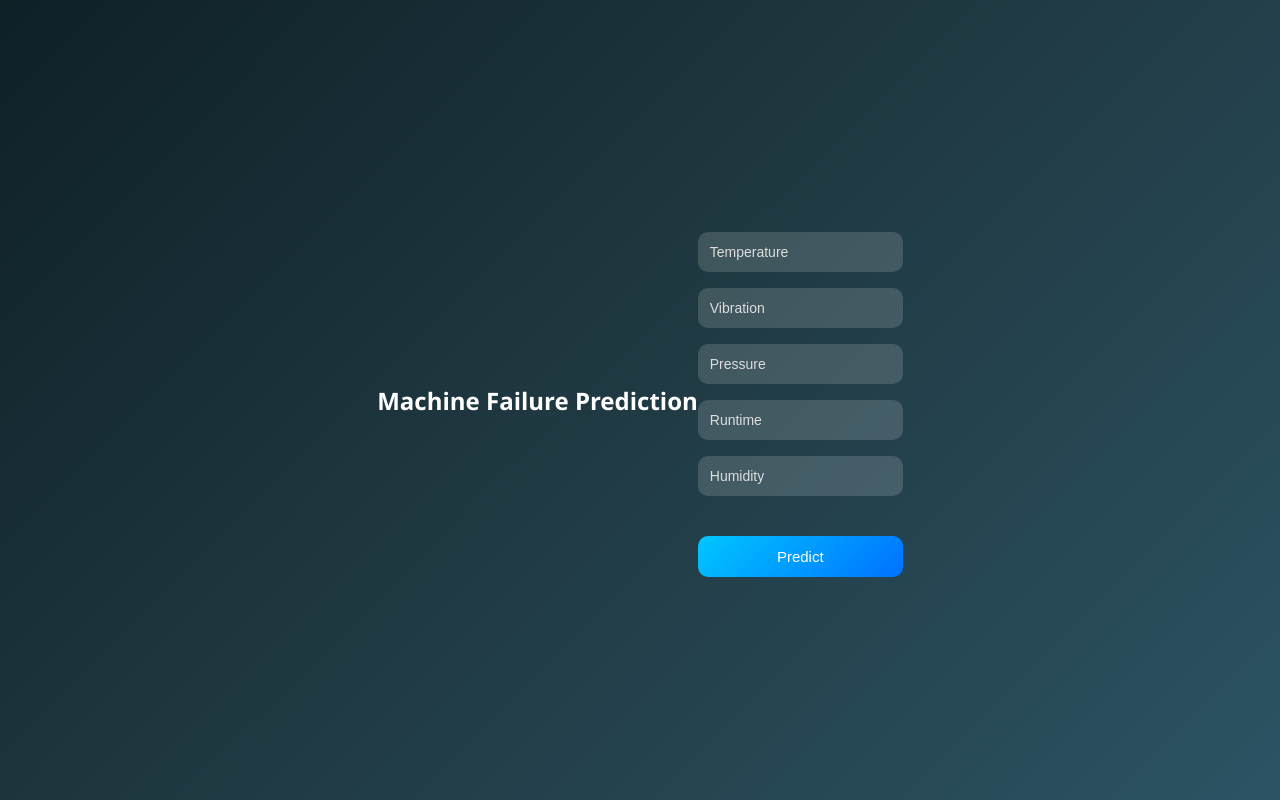
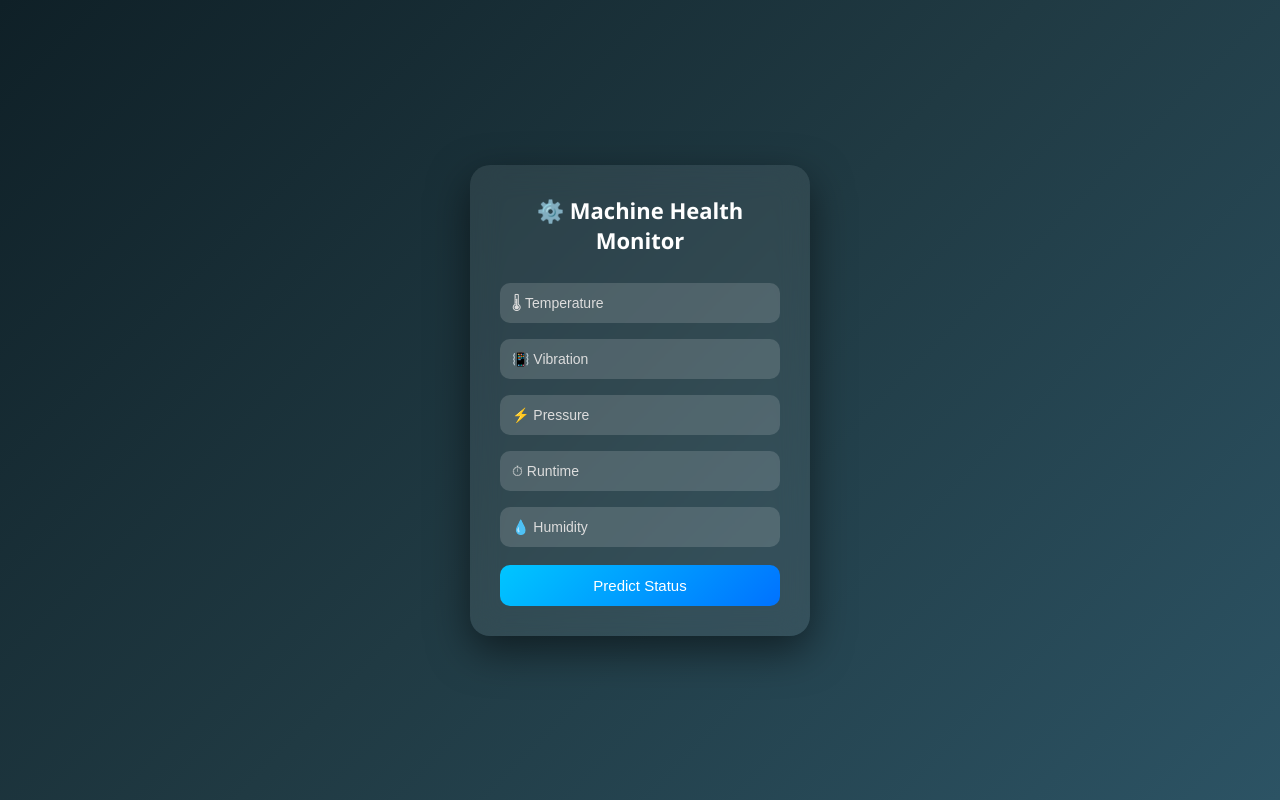
Before and after one commit to anubhavtomar32/Machine-Failure-Prediction1, a Flask app: page / in a window 1280 px wide. Run offline with Flask 3, Linux system fonts and the light colour scheme; parts of the project's set-up code (start-up, migrations or seed data) failed here and were passed over.

Commit message:
Revamp form for machine health monitoring

```diff
--- a/templates/index.html
+++ b/templates/index.html
@@ -5,14 +5,28 @@
     <link rel="stylesheet" href="/static/style.css">
 </head>
 <body>
-    <h2>Machine Failure Prediction</h2>
-    <form action="/predict" method="post">
-        <input type="text" name="Temperature" placeholder="Temperature" required><br>
-        <input type="text" name="Vibration" placeholder="Vibration" required><br>
-        <input type="text" name="Pressure" placeholder="Pressure" required><br>
-        <input type="text" name="Runtime" placeholder="Runtime" required><br>
-        <input type="text" name="Humidity" placeholder="Humidity" required><br><br>
-        <button type="submit">Predict</button>
+
+<div class="container">
+    <h1>⚙️ Machine Health Monitor</h1>
+
+    <form id="form" action="/predict" method="post">
+        <input type="number" name="Temperature" placeholder="🌡 Temperature" required>
+        <input type="number" name="Vibration" placeholder="📳 Vibration" required>
+        <input type="number" name="Pressure" placeholder="⚡ Pressure" required>
+        <input type="number" name="Runtime" placeholder="⏱ Runtime" required>
+        <input type="number" name="Humidity" placeholder="💧 Humidity" required>
+
+        <button type="submit">Predict Status</button>
     </form>
+
+    <div id="loader" class="hidden">Analyzing Machine...</div>
+</div>
+
+<script>
+document.getElementById("form").addEventListener("submit", function() {
+    document.getElementById("loader").classList.remove("hidden");
+});
+</script>
+
 </body>
 </html>
```
